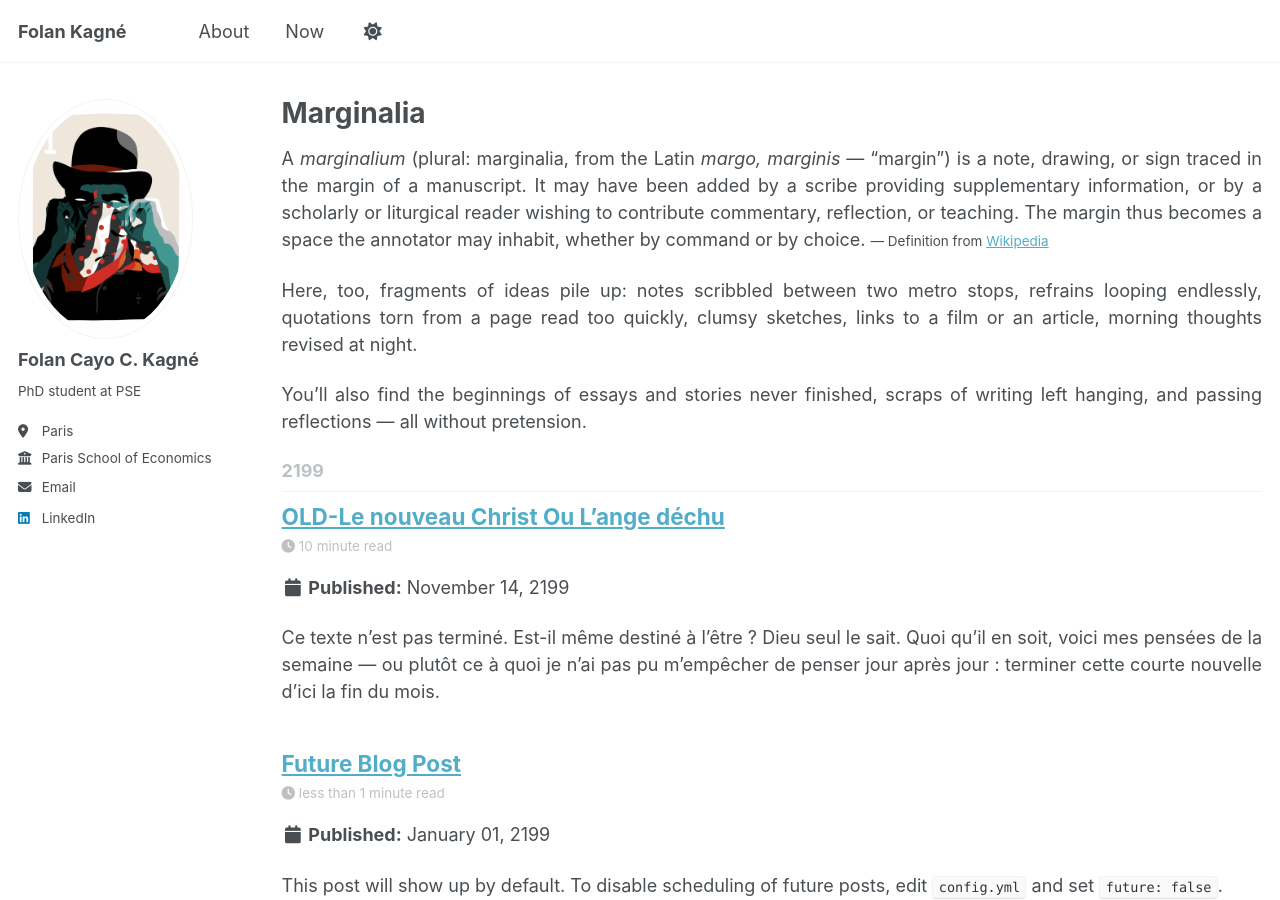
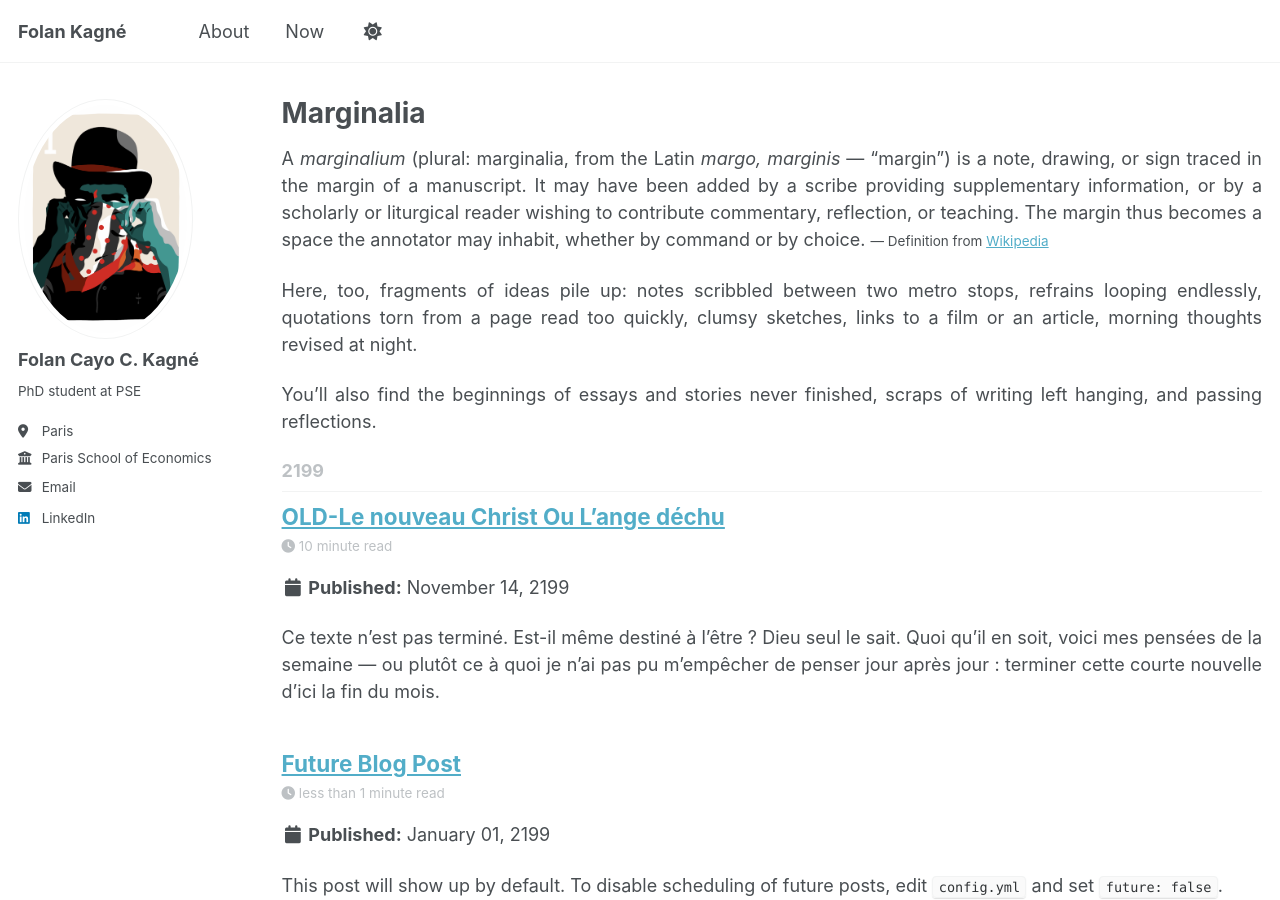
Before and after one commit to folankagne/folankagne.github.io, a Jekyll site: the page built from _pages/year-archive.html, in a window 1280 px wide and 900 px high. Built offline with Jekyll 4.4.1, drawn with Linux system fonts in a browser that asks for light colours; a script that is not in the unit is left out.

Commit message:
Update year-archive.html

```diff
--- a/_pages/year-archive.html
+++ b/_pages/year-archive.html
@@ -50,7 +50,7 @@ morning thoughts revised at night.
 
 <p>
 You’ll also find the beginnings of essays and stories never finished, scraps of writing left hanging,
-and passing reflections — all without pretension.
+and passing reflections.
 </p>
 
 {% include base_path %}
```
